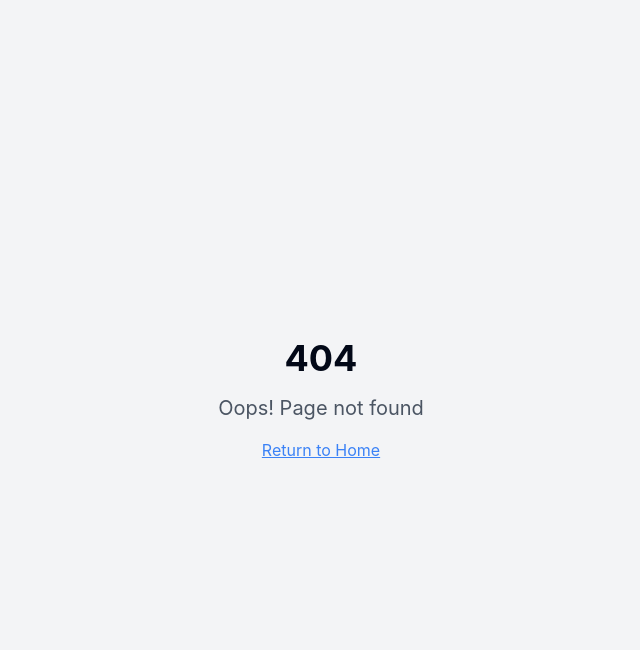
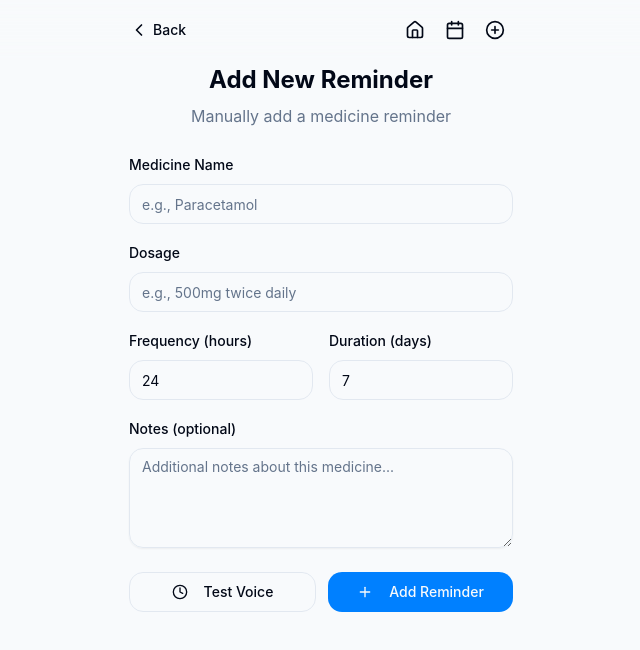
Before and after one commit to razinShk/med-scan-reminder, a React (Vite) app: page /add-reminder in a window 1280 px wide. Before the commit this address had no page. Shown: the top 650 px of the page, without its empty margins (319-959 px from the left). Built offline with nearby package versions, Linux system fonts and the light colour scheme.

Commit message:
Add manual reminder feature
This commit introduces the ability to manually add reminders to the application.

```diff
--- a/src/App.tsx
+++ b/src/App.tsx
@@ -10,6 +10,7 @@ import NotFound from "./pages/NotFound";
 import ScanPrescription from "./pages/ScanPrescription";
 import Reminders from "./pages/Reminders";
 import ReminderDetail from "./pages/ReminderDetail";
+import AddReminderManual from "./pages/AddReminderManual";
 
 const queryClient = new QueryClient({
   defaultOptions: {
@@ -32,6 +33,7 @@ const App = () => (
             <Route path="/scan" element={<ScanPrescription />} />
             <Route path="/reminders" element={<Reminders />} />
             <Route path="/reminder/:id" element={<ReminderDetail />} />
+            <Route path="/add-reminder" element={<AddReminderManual />} />
             <Route path="*" element={<NotFound />} />
           </Routes>
         </AnimatePresence>
--- /dev/null
+++ b/src/pages/AddReminderManual.tsx
@@ -0,0 +1,186 @@
+
+import { useState } from "react";
+import { Button } from "@/components/ui/button";
+import { Input } from "@/components/ui/input";
+import { Textarea } from "@/components/ui/textarea";
+import { Label } from "@/components/ui/label";
+import { toast } from "sonner";
+import { Plus, Clock } from "lucide-react";
+import { useNavigate } from "react-router-dom";
+import { createReminder } from "@/lib/api";
+import Header from "@/components/Header";
+import { speakReminder, createReminderVoiceText } from "@/lib/voiceService";
+import { type Reminder } from "@/lib/types";
+import { addHours } from "date-fns";
+
+export default function AddReminderManual() {
+  const navigate = useNavigate();
+  const [isSubmitting, setIsSubmitting] = useState(false);
+
+  // Form state
+  const [medicineName, setMedicineName] = useState("");
+  const [dosage, setDosage] = useState("");
+  const [frequency, setFrequency] = useState("24");
+  const [duration, setDuration] = useState("7");
+  const [notes, setNotes] = useState("");
+
+  // Handle form submission
+  const handleSubmit = async (e: React.FormEvent) => {
+    e.preventDefault();
+
+    if (!medicineName || !dosage) {
+      toast.error("Medicine name and dosage are required");
+      return;
+    }
+
+    setIsSubmitting(true);
+
+    try {
+      const frequencyNum = parseInt(frequency);
+      const durationNum = parseInt(duration);
+
+      if (isNaN(frequencyNum) || isNaN(durationNum)) {
+        throw new Error("Frequency and duration must be valid numbers");
+      }
+
+      const reminderData: Omit<Reminder, "id"> = {
+        medicineName,
+        dosage,
+        frequency: frequencyNum,
+        nextDue: addHours(new Date(), frequencyNum),
+        duration: durationNum,
+        notes: notes || null,
+      };
+
+      await createReminder(reminderData);
+      toast.success("Reminder created successfully");
+      navigate("/reminders");
+    } catch (error) {
+      console.error("Error creating reminder:", error);
+      toast.error(error instanceof Error ? error.message : "Failed to create reminder");
+    } finally {
+      setIsSubmitting(false);
+    }
+  };
+
+  // Test voice reminder
+  const testVoiceReminder = () => {
+    if (!medicineName || !dosage) {
+      toast.error("Enter medicine name and dosage to test voice reminder");
+      return;
+    }
+
+    const voiceText = createReminderVoiceText(medicineName, dosage);
+    console.log("Testing voice reminder:", voiceText);
+
+    speakReminder(voiceText)
+      .then(audio => {
+        if (audio) {
+          toast.success("Voice reminder test successful");
+        }
+      })
+      .catch(error => {
+        console.error("Voice reminder test failed:", error);
+        toast.error("Failed to test voice reminder");
+      });
+  };
+
+  return (
+    <div className="min-h-screen pt-16 pb-6 px-4">
+      <Header title="Add Reminder" showBackButton />
+
+      <div className="container max-w-md mx-auto space-y-6 animate-fade-in">
+        <div className="space-y-2">
+          <h1 className="text-2xl font-bold text-center">Add New Reminder</h1>
+          <p className="text-center text-muted-foreground">
+            Manually add a medicine reminder
+          </p>
+        </div>
+
+        <form onSubmit={handleSubmit} className="space-y-4">
+          <div className="space-y-2">
+            <Label htmlFor="medicineName">Medicine Name</Label>
+            <Input
+              id="medicineName"
+              placeholder="e.g., Paracetamol"
+              value={medicineName}
+              onChange={e => setMedicineName(e.target.value)}
+              required
+            />
+          </div>
+
+          <div className="space-y-2">
+            <Label htmlFor="dosage">Dosage</Label>
+            <Input
+              id="dosage"
+              placeholder="e.g., 500mg twice daily"
+              value={dosage}
+              onChange={e => setDosage(e.target.value)}
+              required
+            />
+          </div>
+
+          <div className="grid grid-cols-2 gap-4">
+            <div className="space-y-2">
+              <Label htmlFor="frequency">Frequency (hours)</Label>
+              <Input
+                id="frequency"
+                type="number"
+                min="1"
+                placeholder="24"
+                value={frequency}
+                onChange={e => setFrequency(e.target.value)}
+                required
+              />
+            </div>
+
+            <div className="space-y-2">
+              <Label htmlFor="duration">Duration (days)</Label>
+              <Input
+                id="duration"
+                type="number"
+                min="1"
+                placeholder="7"
+                value={duration}
+                onChange={e => setDuration(e.target.value)}
+                required
+              />
+            </div>
+          </div>
+
+          <div className="space-y-2">
+            <Label htmlFor="notes">Notes (optional)</Label>
+            <Textarea
+              id="notes"
+              placeholder="Additional notes about this medicine..."
+              value={notes}
+              onChange={e => setNotes(e.target.value)}
+              className="min-h-[100px]"
+            />
+          </div>
+
+          <div className="flex gap-3 pt-2">
+            <Button
+              type="button"
+              variant="outline"
+              className="flex-1"
+              onClick={testVoiceReminder}
+            >
+              <Clock className="mr-2 h-4 w-4" />
+              Test Voice
+            </Button>
+
+            <Button
+              type="submit"
+              className="flex-1"
+              disabled={isSubmitting}
+            >
+              <Plus className="mr-2 h-4 w-4" />
+              Add Reminder
+            </Button>
+          </div>
+        </form>
+      </div>
+    </div>
+  );
+}
--- a/src/pages/Reminders.tsx
+++ b/src/pages/Reminders.tsx
@@ -4,7 +4,7 @@ import { fetchReminders } from "@/lib/api";
 import Header from "@/components/Header";
 import { Button } from "@/components/ui/button";
 import { Link } from "react-router-dom";
-import { Plus, Pill, CalendarClock, Loader2 } from "lucide-react";
+import { Plus, Pill, CalendarClock, Loader2, PenLine } from "lucide-react";
 import ReminderCard from "@/components/ReminderCard";
 
 export default function Reminders() {
@@ -24,12 +24,20 @@ export default function Reminders() {
       <div className="container max-w-md mx-auto space-y-6">
         <div className="flex items-center justify-between">
           <h1 className="text-2xl font-bold">My Reminders</h1>
+          <div className="flex gap-2">
+            <Link to="/add-reminder">
+              <Button size="sm" className="rounded-full" variant="outline">
+                <PenLine className="h-4 w-4 mr-1" />
+                Manual
+              </Button>
+            </Link>
             <Link to="/scan">
               <Button size="sm" className="rounded-full">
                 <Plus className="h-4 w-4 mr-1" />
-              Add New
+                Scan
               </Button>
             </Link>
+          </div>
         </div>
 
         {isLoading ? (
@@ -54,8 +62,15 @@ export default function Reminders() {
             </div>
             <h3 className="text-lg font-medium mb-2">No reminders yet</h3>
             <p className="text-muted-foreground mb-6 max-w-xs">
-              Scan a prescription to automatically set up medicine reminders
+              Add reminders manually or by scanning a prescription
             </p>
+            <div className="flex gap-4">
+              <Link to="/add-reminder">
+                <Button variant="outline" className="rounded-lg">
+                  <PenLine className="h-4 w-4 mr-2" />
+                  Add Manually
+                </Button>
+              </Link>
               <Link to="/scan">
                 <Button className="rounded-lg">
                   <Plus className="h-4 w-4 mr-2" />
@@ -63,6 +78,7 @@ export default function Reminders() {
                 </Button>
               </Link>
             </div>
+          </div>
         )}
       </div>
     </div>
--- a/src/pages/ScanPrescription.tsx
+++ b/src/pages/ScanPrescription.tsx
@@ -40,6 +40,7 @@ export default function ScanPrescription() {
     setIsScanning(true);
     try {
       const text = await scanPrescription(imageFile, TOGETHER_API_KEY);
+      console.log("Extracted text from prescription:", text);
       setExtractedText(text);
     } catch (error) {
       console.error("Scan failed:", error);
```
Lines whose indentation alone changed are shown as unchanged.
